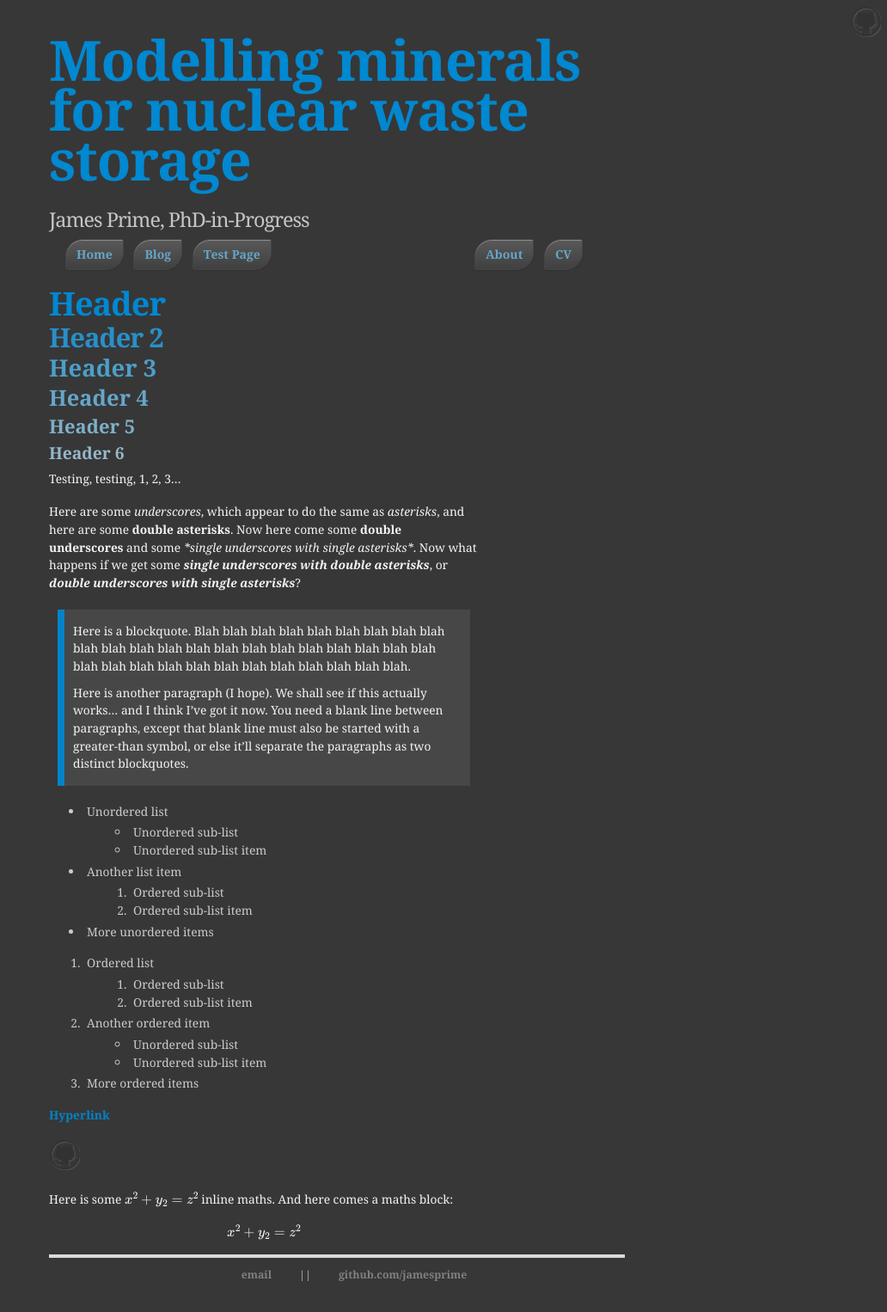
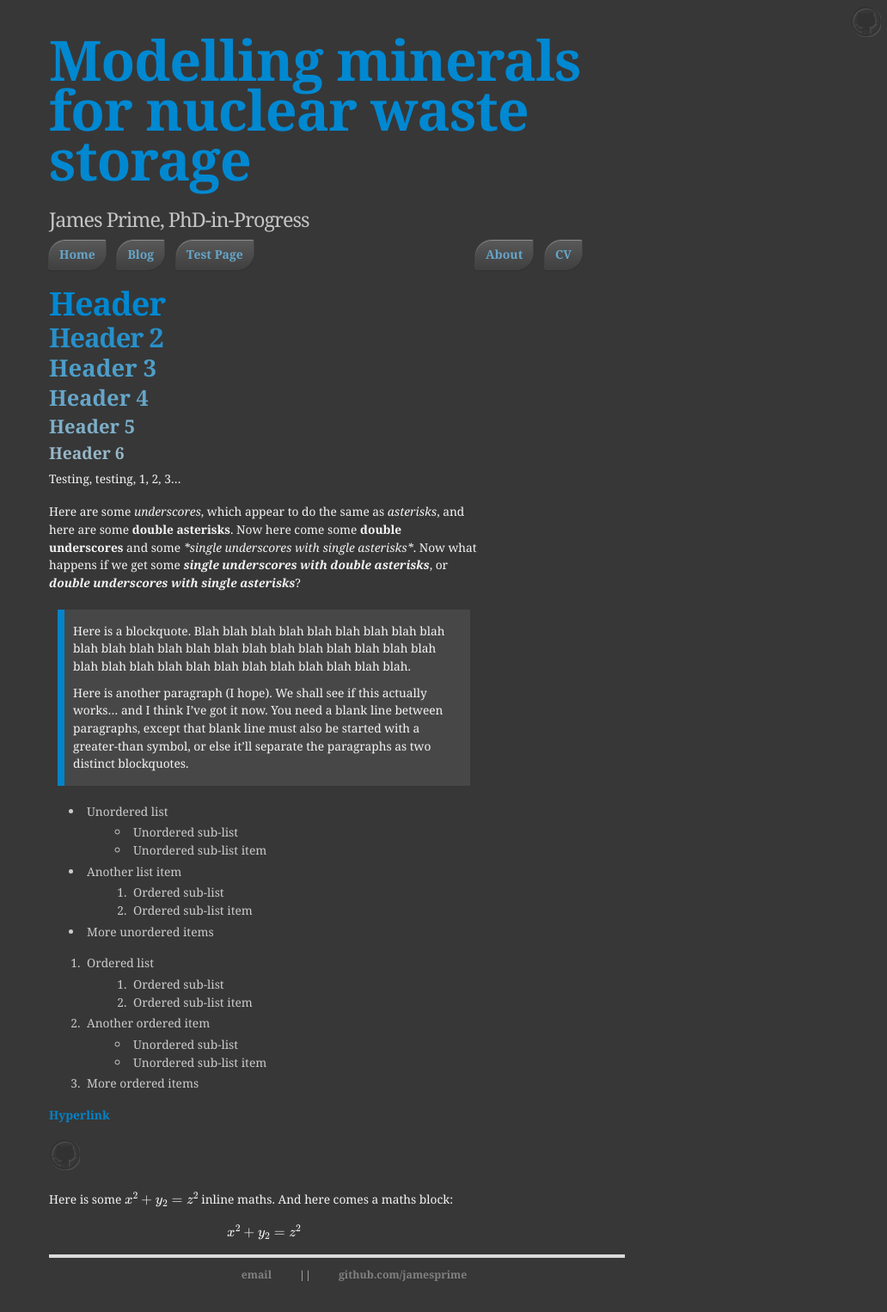
Before and after one commit to jamesprime/jamesprime.github.io, a Jekyll site: the page built from _pages/dhtest/index.md, in a window 1280 px wide. Shown: the whole page at 86% size, without its empty margins (248-1280 px from the left). Built offline with Jekyll 4.4.1, drawn with Linux system fonts in a browser that asks for light colours; nearby versions of some CDN libraries; formulas are drawn with MathJax 3.

Commit message:
Updated _sass/uberduper.scss
Margin changes as further test to .banner stylings, continued

```diff
--- a/_sass/uberduper.scss
+++ b/_sass/uberduper.scss
@@ -267,7 +267,7 @@ div.slogan {
     .leftbuttons {
         position: fixed;
         left: 50%;
-        margin-left: -330px; // Lines up with content box's left edge
+        margin-left: -350px; // Lines up with content box's left edge
     }
 
     .rightbuttons {
```
